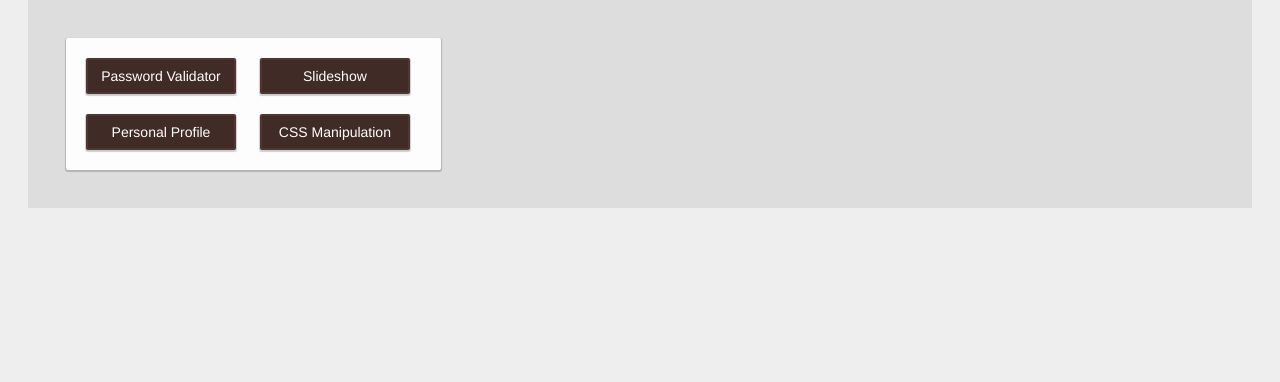
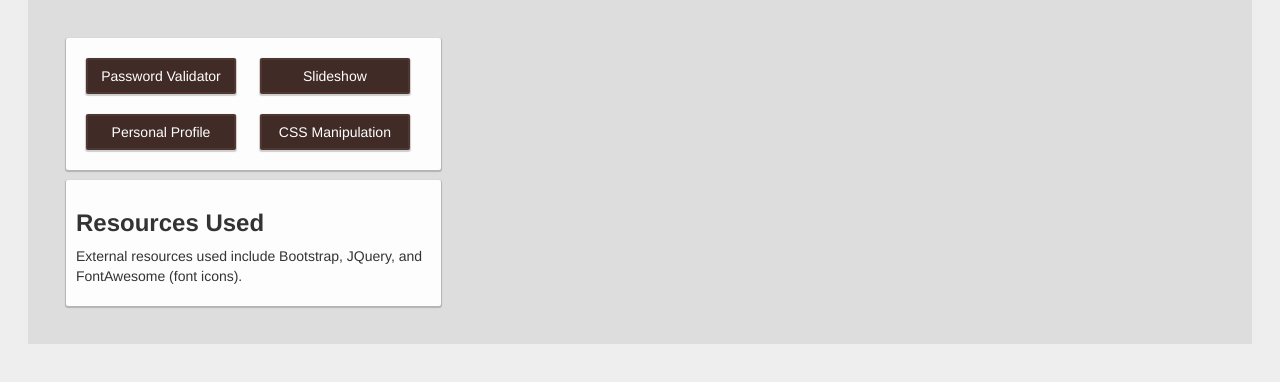
Before and after one commit to johnmccain/Lab_03, a plain HTML site: page index.html in a window 1280 px wide. Shown: the part 138-520 px from the top of the page. Drawn offline with nearby package versions, Linux system fonts and the light colour scheme.

Commit message:
Update index.html to include resources used

```diff
--- a/index.html
+++ b/index.html
@@ -27,6 +27,12 @@
 			<button class="btn btn-primary material_button" onclick="location.href='personal-profile.html'">Personal Profile</button>
 			<button class="btn btn-primary material_button" onclick="location.href='css-manipulation.html'">CSS Manipulation</button>
 		</dir>
+		<dir class="material_card">
+			<h3>Resources Used</h3>
+			<p>
+				External resources used include Bootstrap, JQuery, and FontAwesome (font icons).
+			</p>
+		</dir>
 	</div>
 </body>
 </html>
```
